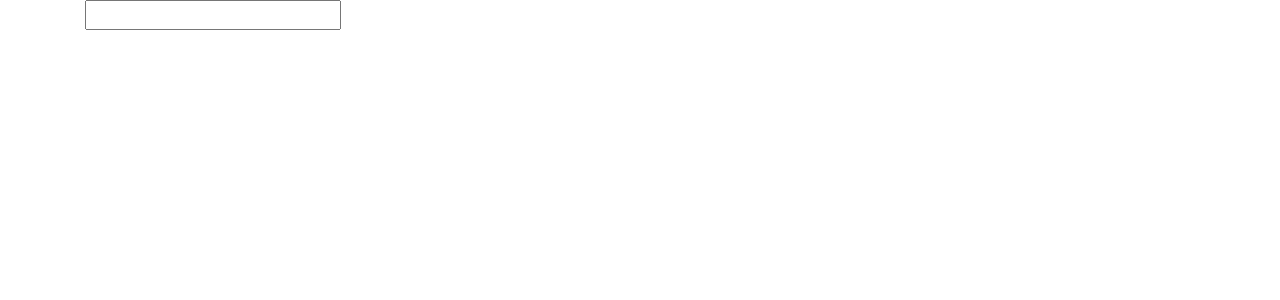
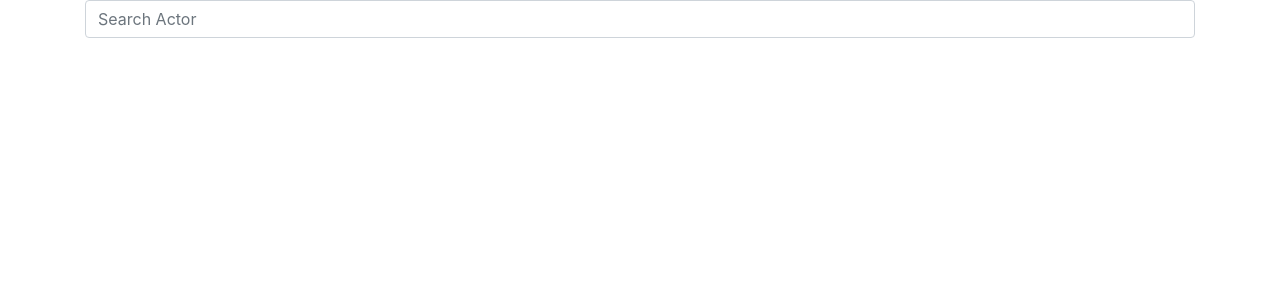
Before and after one commit to nirch/actor-app-react-tmdb, a React (Create React App) app: page / in a window 1280 px wide. Shown: the top 300 px of the page. Built offline with nearby package versions, Linux system fonts and the light colour scheme.

Commit message:
start working on SearchBox + added searchPlaceholder

```diff
--- a/src/components/SearchBox.js
+++ b/src/components/SearchBox.js
@@ -1,5 +1,14 @@
 import React, { Component } from 'react'
+import { Form } from 'react-bootstrap';
 
+
+// Props
+// searchPlaceholder. a string for the placeholder to show in the search input
+// results. an array of results that the componenet will render
+// onSearchChange. callback function to parent notifying that the search text has changed
+// onSelectedResult. callback function to parent notifying on the selected result (index from the results prop)
+// State
+// searchText
 export default class SearchBox extends Component {
     constructor(props) {
         super(props);
@@ -7,10 +16,13 @@ export default class SearchBox extends Component {
 
 
     render() {
+        const { searchPlaceholder } = this.props;
+
+
         return (
             <div>
-               <input/>
-            </div>
+                <Form.Control type="text" placeholder={searchPlaceholder} />
+             </div>
         )
     }
 }
--- a/src/pages/ActorsPage.js
+++ b/src/pages/ActorsPage.js
@@ -10,7 +10,7 @@ export default class ActorsPage extends Component {
         return (
             <div>
                 <Container>
-                    <SearchBox/>
+                    <SearchBox searchPlaceholder="Search Actor"/>
                 </Container>
             </div>
         )
```
